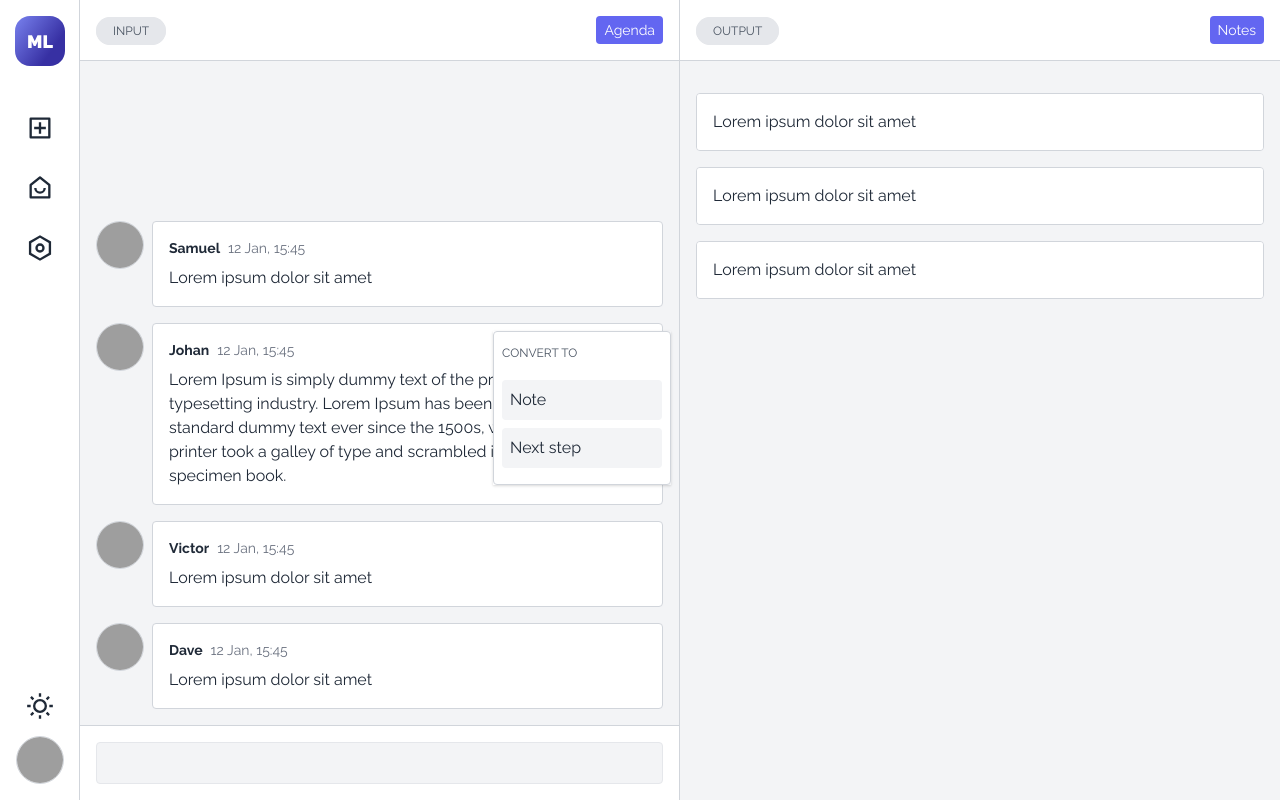
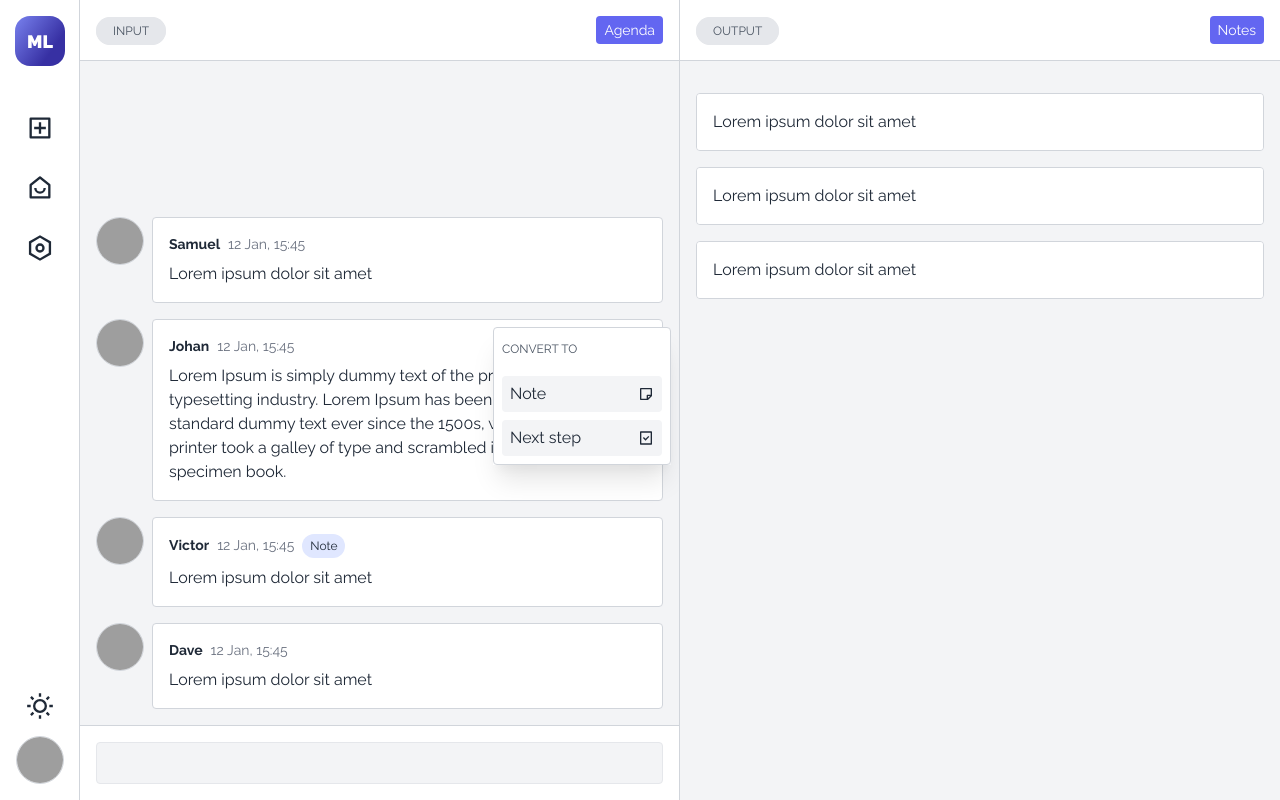
Before and after one commit to brslv/meetlog-web, a React (Create React App) app: page /m/1 in a window 1280 px wide. Both pictures are taken after a click on the element 407 px from the left and 414 px from the top of the page. Built offline with nearby package versions, Linux system fonts and the light colour scheme; grey boxes are pictures that could not be loaded.

Commit message:
mark meeting inputs as outputs

```diff
--- a/src/components/MeetingInput.tsx
+++ b/src/components/MeetingInput.tsx
@@ -9,6 +9,7 @@ import {
   MEETING_INPUT_HEADING_SECTION_HEIGHT,
 } from '../constants'
 import { MeetingInputItemType } from './MeetingInputItem'
+import { MeetingOutputType } from './MeetingOutput'
 
 export default function MeetingInput() {
   const [inputs] = useState<MeetingInputItemType[]>([
@@ -21,6 +22,7 @@ export default function MeetingInput() {
         },
       },
       text: 'Lorem ipsum dolor sit amet',
+      output: null,
     },
     {
       id: 2,
@@ -32,6 +34,7 @@ export default function MeetingInput() {
       },
       text:
         "Lorem Ipsum is simply dummy text of the printing and typesetting industry. Lorem Ipsum has been the industry's standard dummy text ever since the 1500s, when an unknown printer took a galley of type and scrambled it to make a type specimen book. ",
+      output: null,
     },
     {
       id: 3,
@@ -42,6 +45,9 @@ export default function MeetingInput() {
         },
       },
       text: 'Lorem ipsum dolor sit amet',
+      output: {
+        type: MeetingOutputType.Note,
+      },
     },
     {
       id: 4,
@@ -52,6 +58,7 @@ export default function MeetingInput() {
         },
       },
       text: 'Lorem ipsum dolor sit amet',
+      output: null,
     },
   ])
 
--- a/src/components/MeetingInputItem.tsx
+++ b/src/components/MeetingInputItem.tsx
@@ -2,6 +2,9 @@ import React, { useRef, useState } from 'react'
 import useOnClickOutside from '../utils/useOnOutsideClick'
 import Avatar from './Avatar'
 import Title from './core/Title'
+import { RiStickyNoteLine as NoteIcon } from 'react-icons/ri'
+import { RiTaskLine as TaskIcon } from 'react-icons/ri'
+import { MeetingOutputType } from './MeetingOutput'
 
 export interface MeetingInputItemType {
   id: number
@@ -12,6 +15,7 @@ export interface MeetingInputItemType {
       src: string
     }
   }
+  output: { type: MeetingOutputType } | null
 }
 
 export default function MeetingInputItem({
@@ -39,9 +43,14 @@ export default function MeetingInputItem({
               <div className="mr-2 font-bold inline-block">
                 {input.author.name}
               </div>
-              <div className="text-sm text-gray-500 inline-block">
+              <div className="mr-2 text-sm text-gray-500 inline-block">
                 12 Jan, 15:45
               </div>
+              {input.output ? (
+                <div className="inline-block px-2 py-1 text-xs bg-indigo-100 dark:bg-indigo-900 rounded-full">
+                  {input.output.type}
+                </div>
+              ) : null}
             </div>
             <div>{input.text}</div>
           </div>
@@ -50,15 +59,25 @@ export default function MeetingInputItem({
         {isActionsPanelOpen ? (
           <div
             ref={ref}
-            className="z-10 absolute top-0 right-0 mt-2 -mr-2 shadow"
+            className="z-10 absolute top-0 right-0 mt-2 -mr-2 shadow-xl"
           >
             <div className="p-2 bg-white dark:bg-gray-800 border border-gray-300 dark:border-gray-700 rounded">
               <Title>Convert to</Title>
-              <div className="mb-2 p-2 cursor-pointer bg-gray-100 dark:bg-gray-700 hover:bg-gray-200 dark:hover:bg-gray-600 rounded w-40">
-                Note
+              <div className="mb-2 px-2 py-1.5 cursor-pointer bg-gray-100 dark:bg-gray-700 hover:bg-gray-200 dark:hover:bg-gray-600 rounded w-40">
+                <div className="flex justify-between items-center">
+                  <span>Note</span>
+                  <div>
+                    <NoteIcon />
+                  </div>
+                </div>
               </div>
-              <div className="mb-2 p-2 cursor-pointer bg-gray-100 dark:bg-gray-700 hover:bg-gray-200 dark:hover:bg-gray-600 rounded w-40">
-                Next step
+              <div className="px-2 py-1.5 cursor-pointer bg-gray-100 dark:bg-gray-700 hover:bg-gray-200 dark:hover:bg-gray-600 rounded w-40">
+                <div className="flex justify-between items-center">
+                  <span>Next step</span>
+                  <div>
+                    <TaskIcon />
+                  </div>
+                </div>
               </div>
             </div>
           </div>
--- a/src/components/MeetingOutput.tsx
+++ b/src/components/MeetingOutput.tsx
@@ -3,6 +3,11 @@ import Title from './core/Title'
 import React, { useState } from 'react'
 import Button, { ButtonSize } from './core/Button'
 import MeetingOutputList from './MeetingOutputList'
+
+export enum MeetingOutputType {
+  Note = 'Note',
+  NextStep = 'NextStep',
+}
 
 export default function MeetingOutput() {
   const [outputs] = useState([
```
